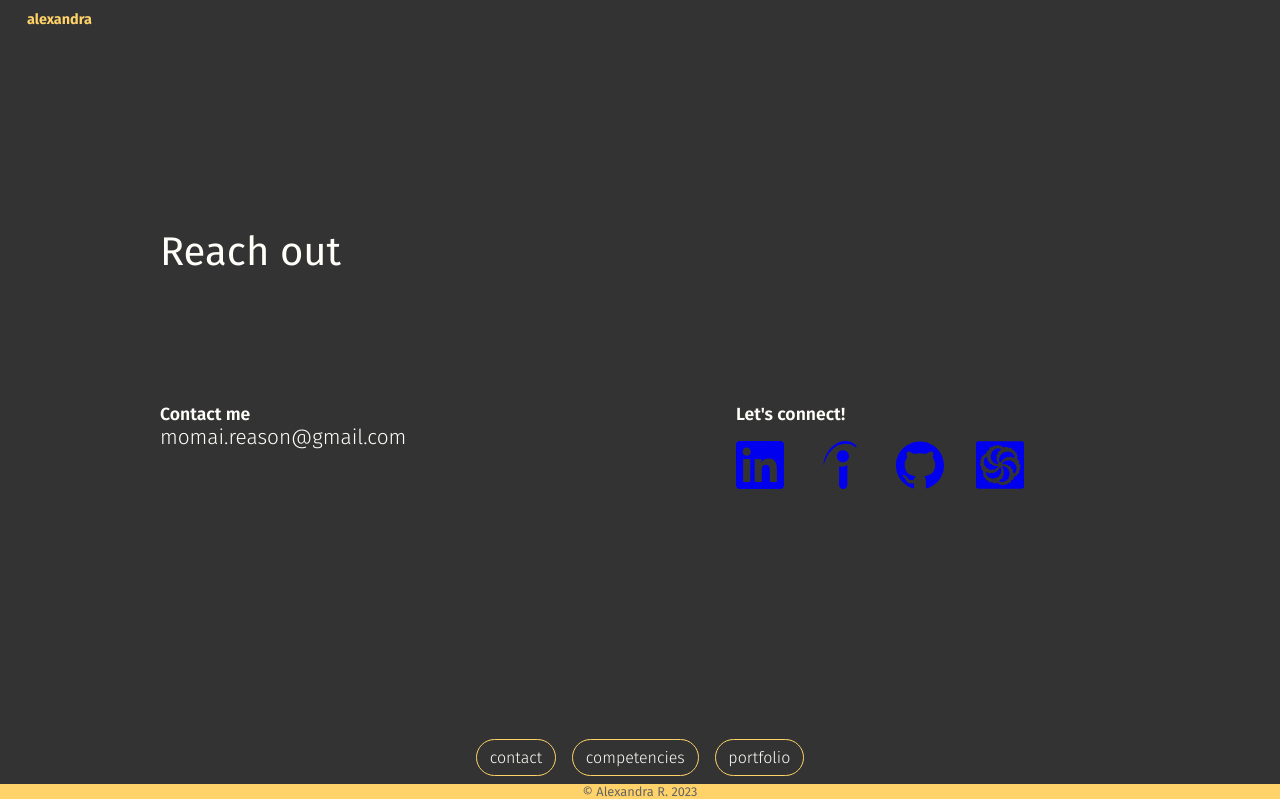
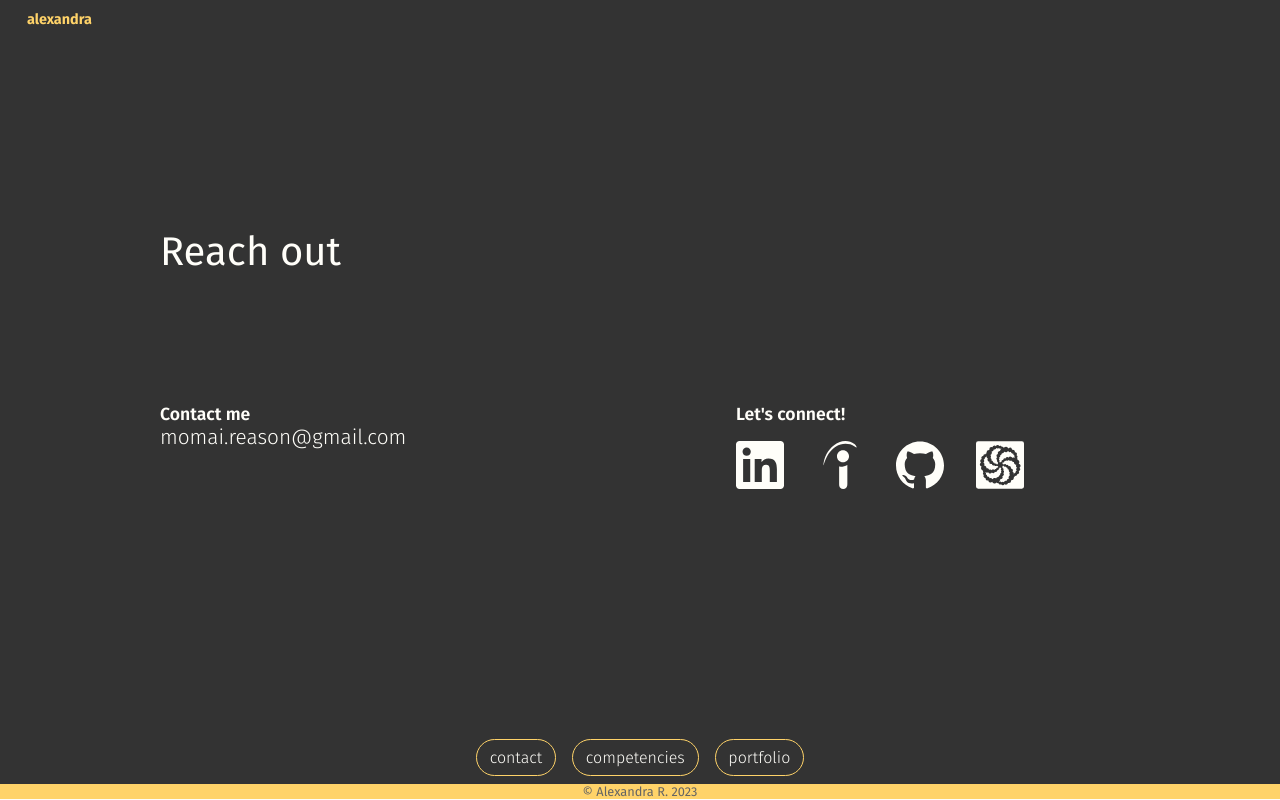
Before and after one commit to alex-reason/portfolio, a Next.js app: page /contact in a window 1280 px wide. Built offline with nearby package versions, Linux system fonts and the light colour scheme.

Commit message:
fixed minor styling

```diff
--- a/src/app/components/styles/socialitem.scss
+++ b/src/app/components/styles/socialitem.scss
@@ -11,6 +11,7 @@
     svg {
         font-size: 3rem;
         cursor: pointer;
+        color: $white;
 
         @media screen and (max-width: $sm-screen) {
             font-size: 2rem;
```
